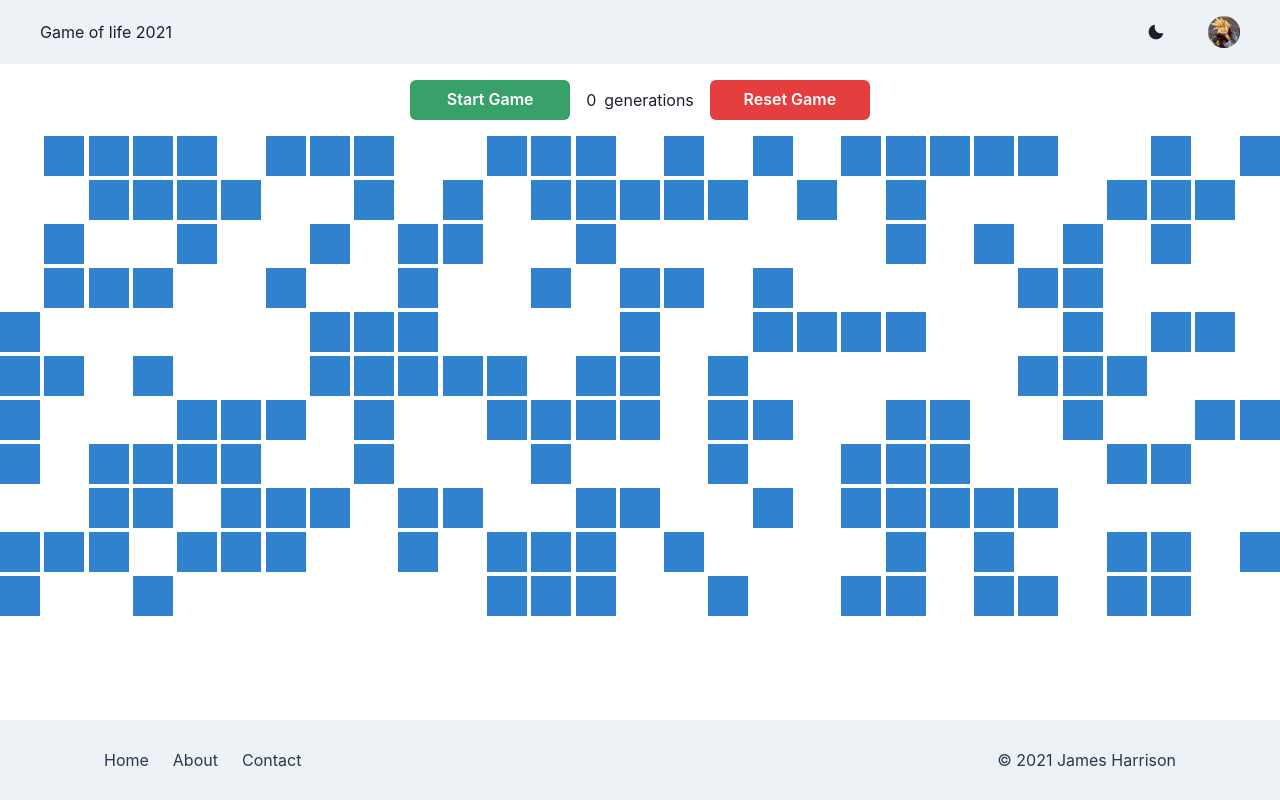
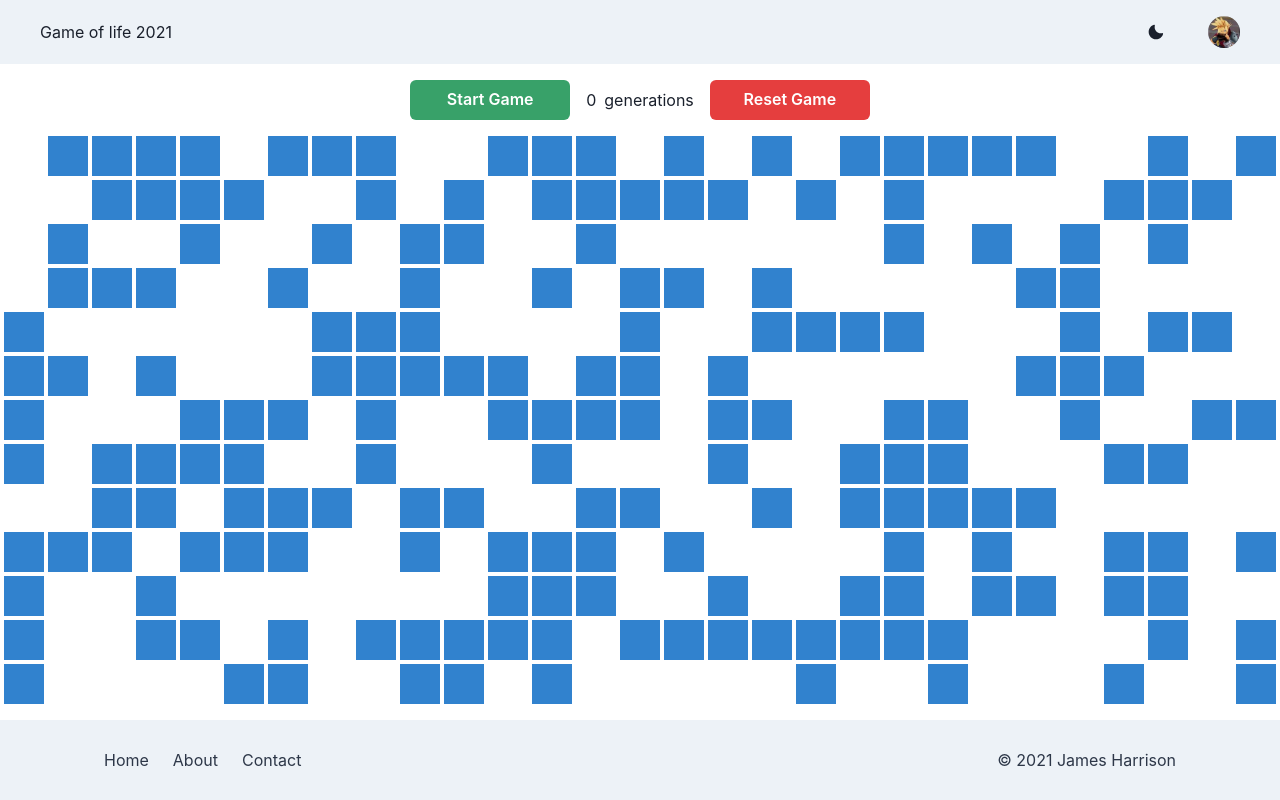
Before and after one commit to JamesHarrisonZa/game-of-life-2021, a Next.js app: page /game/random in a window 1280 px wide. Built offline with nearby package versions, Linux system fonts and the light colour scheme.

Commit message:
Better height & width calculations

```diff
--- a/components/game/GameGrid.tsx
+++ b/components/game/GameGrid.tsx
@@ -22,8 +22,8 @@ const GameGrid: FC<ownProps> = ({ cells, height, width }) => {
 
   return (
     <Grid
-      templateRows={`repeat(${height}, 1fr)`}
-      templateColumns={`repeat(${width}, 1fr)`}
+      templateRows={`repeat(${height}, 40px)`}
+      templateColumns={`repeat(${width}, 40px)`}
       gap={1}
     >
       {mappedCells}
--- a/components/game/RandomGame.tsx
+++ b/components/game/RandomGame.tsx
@@ -7,22 +7,18 @@ import { StartingCells } from '../../lib/startingCells';
 
 const getGridWidth = () => {
   if (typeof window === 'undefined') {
-    return 100;
+    return 0;
   }
-  if (window && window.innerWidth < 40) {
-    return 10;
-  }
-  return (window.innerWidth - 40) / 4; //TODO this better?
+  return window.innerWidth / 4;
 };
 
 const getGridHeight = () => {
   if (typeof window === 'undefined') {
-    return 100;
+    return 0;
   }
-  if (window && window.innerHeight < 260) {
-    return 65;
-  }
-  return (window.innerHeight - 260) / 4; //TODO this better?
+
+  const unavailableHeight = 216; //Looked into useMeasure from react-use
+  return (window.innerHeight - unavailableHeight) / 4;
 };
 
 const RandomGame: FC = () => {
@@ -122,13 +118,13 @@ const RandomGame: FC = () => {
           Reset Game
         </Button>
       </Center>
-      <Box>
+      <Center>
         <GameGrid
           cells={gameCells}
           height={startingCells.cellsHeight}
           width={startingCells.cellsWidth}
         />
-      </Box>
+      </Center>
     </Flex>
   );
 };
--- a/lib/startingCells.ts
+++ b/lib/startingCells.ts
@@ -37,8 +37,8 @@ export class StartingCells {
 
   private getCellUnits(sizePixels: number): number {
     const cellDimensionPixels = 10;
-    const cellMarginPixels = 2;
-    return Math.floor(sizePixels / cellDimensionPixels) - cellMarginPixels;
+    const cellMarginPixels = 1;
+    return Math.floor(sizePixels / (cellDimensionPixels + cellMarginPixels)); //- cellMarginPixels;
   }
 
   private isInAreaToRandomise(
```
